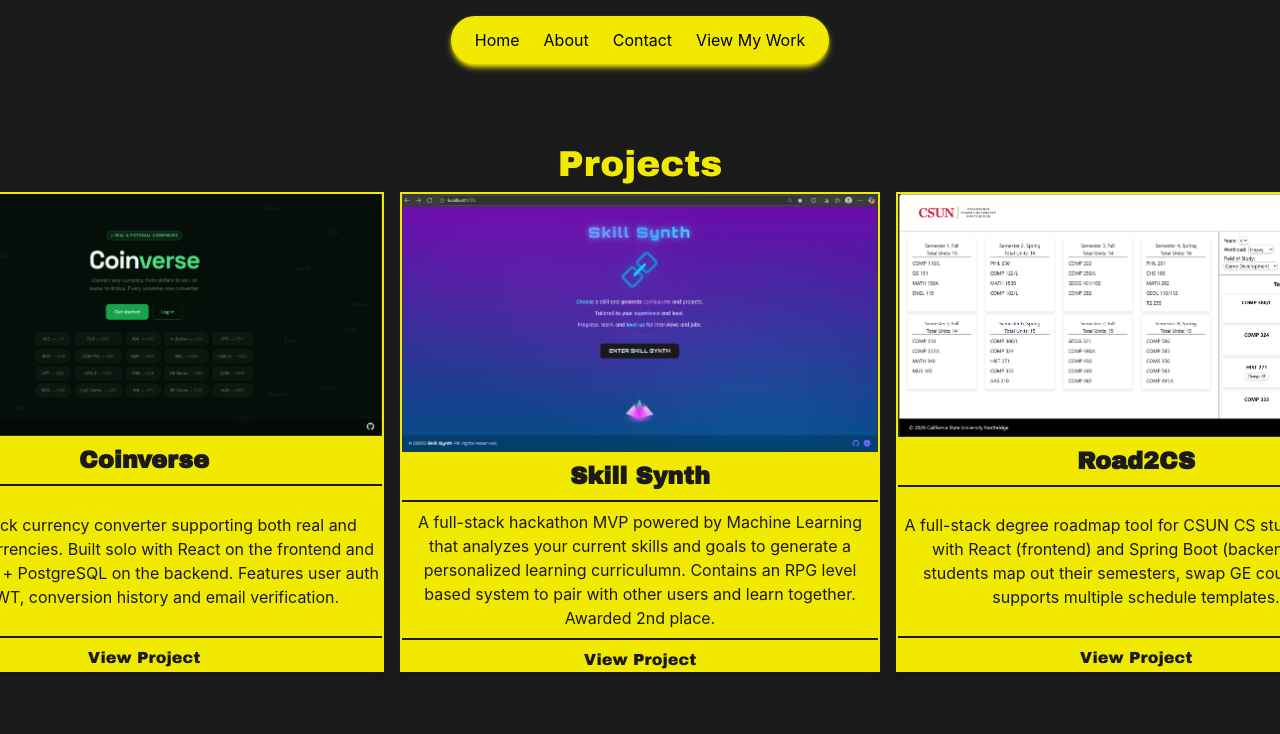
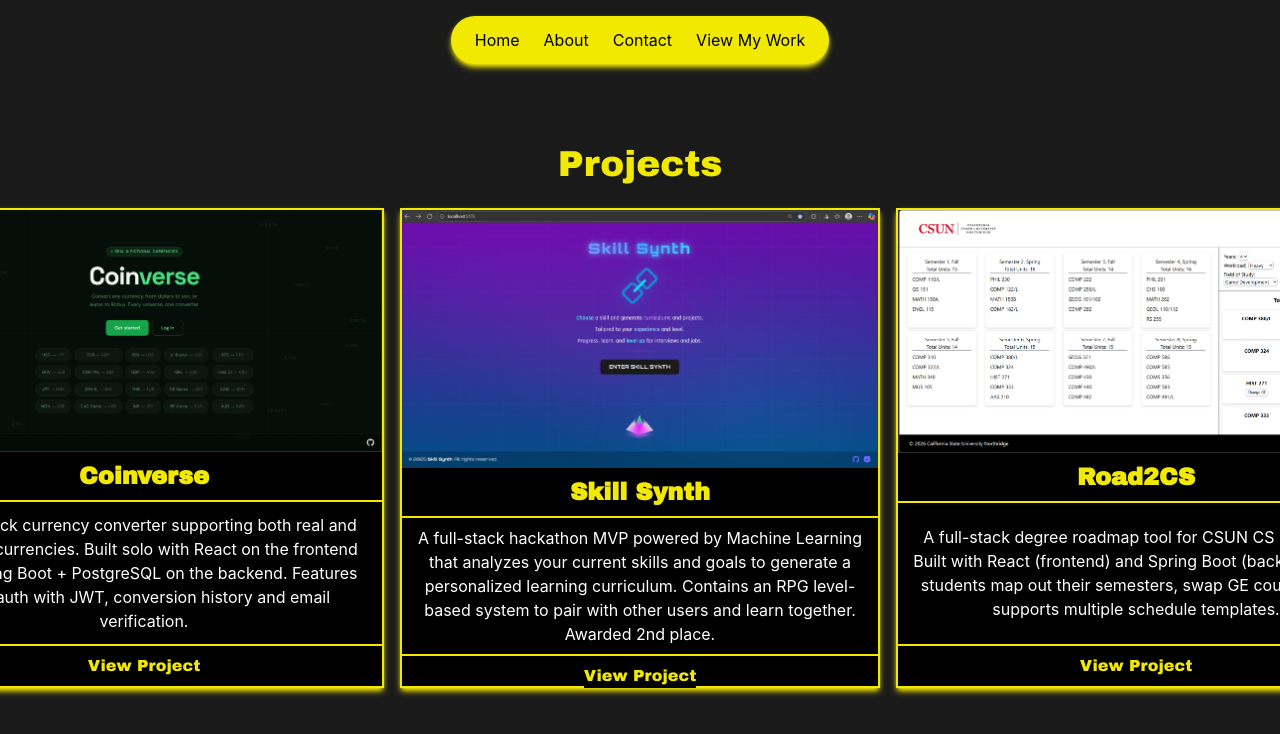
Before and after one commit to AlexRz101/Personal-Portfolio, a React (Vite) app in the folder Portfolio/: page /view-my-work in a window 1280 px wide. Shown: the top 734 px of the page. Built offline with nearby package versions, Linux system fonts and the light colour scheme.

Commit message:
Projects page general design done

```diff
--- a/Portfolio/package.json
+++ b/Portfolio/package.json
@@ -10,9 +10,11 @@
     "preview": "vite preview"
   },
   "dependencies": {
+    "lucide-react": "^1.43.0",
     "react": "^19.2.8",
     "react-dom": "^19.2.8",
-    "react-router-dom": "^7.18.3"
+    "react-router-dom": "^7.18.3",
+    "simple-icons": "^16.30.0"
   },
   "devDependencies": {
     "@eslint/js": "^10.0.1",
--- a/Portfolio/src/App.css
+++ b/Portfolio/src/App.css
@@ -29,6 +29,13 @@
 }
 
 .glitch:hover {
-  animation: glitch 1.5s infinite;
-  color: #000000;
+    animation: glitch 1.5s infinite;
 }
+
+.glitch-yellow:hover {
+    color: #f2e900;
+}
+
+.glitch-black:hover {
+    color: #000000;
+}
--- a/Portfolio/src/Home.css
+++ b/Portfolio/src/Home.css
@@ -20,11 +20,12 @@
 }
 
 /* Images on the home page */
+
 .image1 {
   position: fixed;
   left: 63%;
-  top: 5%;
-  width: 700px;
+  top: 7%;
+  width: clamp(600px, 43vw, 1100px);
   z-index: 2;
 }
 
@@ -32,17 +33,16 @@
   position: fixed;
   left: 55%;
   top: 30%;
-  width: 500px;
+  width: clamp(400px, 32vw, 1000px);
   z-index: 2;
 }
 
-/* Home's half black circle */
 .half-circle {
   position: fixed;
   left: 63%;
   top: 50%;
   transform: translateY(-50%);
-  width: 1000px;
+  width: clamp(800px, 60vw, 1500px);
   height: 110vh;
   background-color: black;
   border-radius: 50%;
--- a/Portfolio/src/components/ImageCard.tsx
+++ b/Portfolio/src/components/ImageCard.tsx
@@ -1,12 +1,52 @@
-function ImageCard({ projectName, image, description, url, cardColor, textColor} :
-    { projectName: string, image: string, description: string, url: string, cardColor: string, textColor: string }) {
+type ImageCardProps = {
+    projectName: string;
+    image: string;
+    description: string;
+    url: string;
+    cardColor: string; //Main background color of the card
+    textColor1: string; //Text color for project name and link
+    textColor2: string; //Text color for description text
+    shadowColor: string; //Shadow color for the card
+    innerBorderColor: string; //Border color for the inner borders (project name and description)
+    outerBorderColor: string; //Border color for the outer border of the card
+    glitchColor: string; //Glitch effect color for the link text
+};
+
+function ImageCard({
+    projectName,
+    image,
+    description,
+    url,
+    cardColor,
+    textColor1,
+    textColor2,
+    shadowColor,
+    innerBorderColor,
+    outerBorderColor,
+    glitchColor
+}: ImageCardProps) {
+
     return (
-        <div className={`w-120 h-120 ${cardColor} shadow-md`}>
-            <div className="flex flex-col items-center gap-2 h-full p-0.5">
+        <div className={`w-120 h-120 shadow-md ${shadowColor} ${outerBorderColor} p-0.5`}>
+            <div className={`flex flex-col items-center gap-2 h-full ${cardColor}`}>
+
                 <img src={image} alt="Project" className="text-center" />
-                <h2 className={`text w-full text-2xl font-bold ${textColor} border-b-2 pb-2 text-center`}>{projectName}</h2>
-                <p className={`${textColor} text-center w-full border-b-2 pb-2 flex-1 flex items-center justify-center`}>{description}</p>
-                <a href={url} className={`text ${textColor} hover:underline glitch`}>View Project</a>
+
+                <h2 className={`text w-full text-2xl font-bold bg-black ${textColor1} border-b-2 ${innerBorderColor} pb-2 text-center`}>
+                    {projectName}
+                </h2>
+
+                <p className={`${textColor2} bg-black text-center w-full border-b-2 ${innerBorderColor} pb-2 px-2 flex-1 flex items-center justify-center`}>
+                    {description}
+                </p>
+
+                <a
+                    href={url}
+                    className={`text ${textColor1} bg-black hover:underline glitch ${glitchColor} mb-2`}
+                >
+                    View Project
+                </a>
+
             </div>
         </div>
     )
--- a/Portfolio/src/pages/Contact.tsx
+++ b/Portfolio/src/pages/Contact.tsx
@@ -1,11 +1,23 @@
+import Navbar from "../components/Navbar";
+
 function Contact() {
     return (
-        <div className="h-screen flex flex-col justify-center items-center bg-[#1a1a1a] gap-2">
-            <h1 className="text text-[#f2e900]">Contact</h1>
-            <p className="text-white">Welcome to my contact page!</p>
-            <p className="text-white">You can reach me at:<br></br>
-                <a href="mailto:prestigealexx@gmail.com" className="text text-[#f2e900] hover:underline">prestigealexx@gmail.com</a>
-            </p>
+        <div className="h-screen bg-[#1a1a1a]">
+
+            {/* Navbar */}
+            <div className="flex justify-center items-center py-4">
+                <Navbar navBarColor="bg-[#f2e900]" textColor="text-black" shadowColor="shadow-[#f2e900]" />
+            </div>
+
+            <div className="h-screen flex flex-col justify-center items-center bg-[#1a1a1a] gap-2">
+                <h1 className="text text-[#f2e900]">Contact</h1>
+                <p className="text-white">Welcome to my contact page!</p>
+                <p className="text-white">You can reach me at:<br></br>
+                    <a href="mailto:prestigealexx@gmail.com" className="text text-[#f2e900] hover:underline">prestigealexx@gmail.com</a> <br></br>
+                    <a href="https://www.linkedin.com/in/alexander-r-6b620a210/" className="text text-[#f2e900] hover:underline">LinkedIn</a> <br></br>
+                    <a href="https://github.com/AlexRz101" className="text text-[#f2e900] hover:underline">GitHub</a>
+                </p>
+            </div>
         </div>
     );
 }
--- a/Portfolio/src/pages/Projects.tsx
+++ b/Portfolio/src/pages/Projects.tsx
@@ -10,28 +10,68 @@
 
             {/* Navbar */}
             <div className="flex justify-center items-center py-4">
-                <Navbar navBarColor="bg-[#f2e900]" textColor="text-black" shadowColor="shadow-[#f2e900]" />
+                <Navbar
+                    navBarColor="bg-[#f2e900]"
+                    textColor="text-black"
+                    shadowColor="shadow-[#f2e900]"
+                />
             </div>
 
             {/* Main Card Content */}
-            <div className="flex flex-col justify-center items-center mt-16 gap-2">
+            <div className="flex flex-col justify-center items-center mt-16 gap-6">
 
-                <h1 className="text text-4xl text-[#f2e900]">Projects</h1>
+                <h1 className="text text-4xl text-[#f2e900]"> Projects </h1>
+
                 <div className="flex flex-row gap-4">
-                    <Card projectName="Coinverse" image={coinverseImage} description="A full-stack currency converter supporting both real and fictional currencies.
-                    Built solo with React on the frontend and Spring Boot + PostgreSQL on the backend. Features user auth with JWT, conversion history and email verification."
-                        url="https://coinverse-exchange.vercel.app/" cardColor="bg-[#f2e900]" textColor="text-[#1a1a1a]"/>
 
-                    <Card projectName="Skill Synth" image={skillSynthImage} description="A full-stack hackathon MVP powered by
-                        Machine Learning that analyzes your current skills and goals to generate a personalized learning curriculumn.
-                        Contains an RPG level based system to pair with other users and learn together. Awarded 2nd place."
-                        url="https://github.com/AlexRz101/SkillSynth" cardColor="bg-[#f2e900]" textColor="text-[#1a1a1a]"/>
+                    <Card
+                        projectName="Coinverse"
+                        image={coinverseImage}
+                        cardColor="bg-black"
+                        textColor1="text-[#f2e900]"
+                        textColor2="text-white"
+                        shadowColor="shadow-[#f2e900]"
+                        innerBorderColor="border-[#f2e900]"
+                        outerBorderColor="bg-[#f2e900]"
+                        glitchColor="glitch-yellow"
+                        url="https://coinverse-exchange.vercel.app/"
+                        description="A full-stack currency converter supporting both real and fictional currencies.
+                            Built solo with React on the frontend and Spring Boot + PostgreSQL on the backend. Features user auth with
+                            JWT, conversion history and email verification."
+                    />
 
-                    <Card projectName="Road2CS" image={road2csImage} description="A full-stack degree roadmap tool for CSUN CS students.
-                        Built with React (frontend) and Spring Boot (backend). Lets students map out their semesters, swap GE courses and supports multiple schedule templates."
-                        url="https://road2cs.vercel.app/" cardColor="bg-[#f2e900]" textColor="text-[#1a1a1a]"/>
+                    <Card
+                        projectName="Skill Synth"
+                        image={skillSynthImage}
+                        cardColor="bg-black"
+                        textColor1="text-[#f2e900]"
+                        textColor2="text-white"
+                        shadowColor="shadow-[#f2e900]"
+                        innerBorderColor="border-[#f2e900]"
+                        outerBorderColor="bg-[#f2e900]"
+                        glitchColor="glitch-yellow"
+                        url="https://github.com/AlexRz101/SkillSynth"
+                        description="A full-stack hackathon MVP powered by Machine Learning that analyzes your current skills and goals to
+                            generate a personalized learning curriculum. Contains an RPG level-based system to pair with other users and
+                            learn together. Awarded 2nd place."
+                    />
+
+                    <Card
+                        projectName="Road2CS"
+                        image={road2csImage}
+                        cardColor="bg-black"
+                        textColor1="text-[#f2e900]"
+                        textColor2="text-white"
+                        shadowColor="shadow-[#f2e900]"
+                        innerBorderColor="border-[#f2e900]"
+                        outerBorderColor="bg-[#f2e900]"
+                        glitchColor="glitch-yellow"
+                        url="https://road2cs.vercel.app/"
+                        description="A full-stack degree roadmap tool for CSUN CS students. Built with React (frontend) and Spring Boot (backend).
+                            Lets students map out their semesters, swap GE courses, and supports multiple schedule templates."
+                    />
+
                 </div>
-
             </div>
         </div>
     );
```
Also changed, not shown: Portfolio/src/pages/Home.tsx (+45 -11 lines), 1 other file (tests, documents, lock files or other folders).
